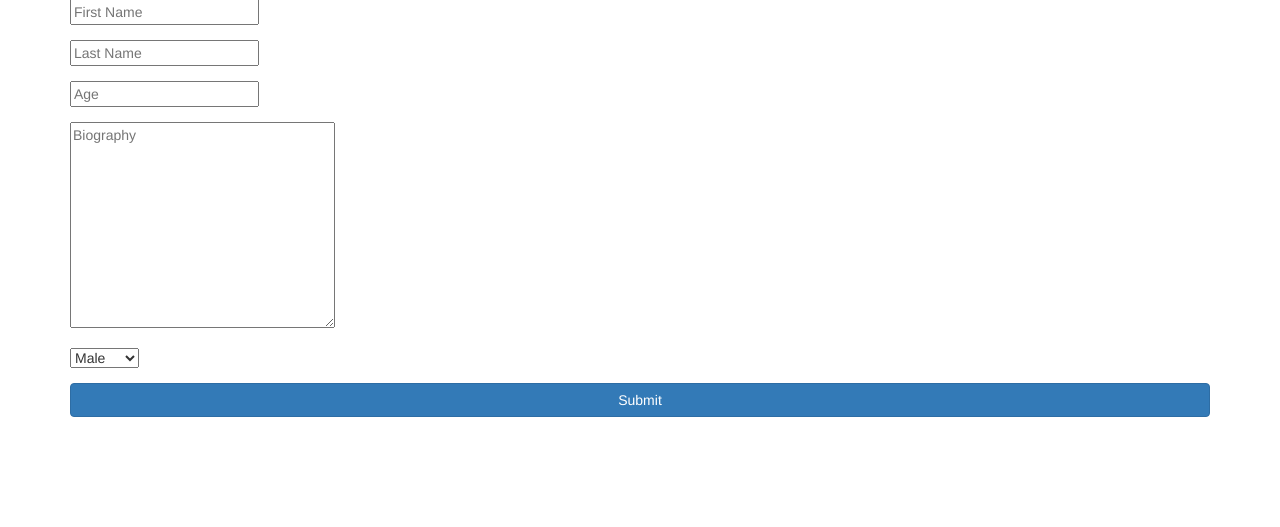
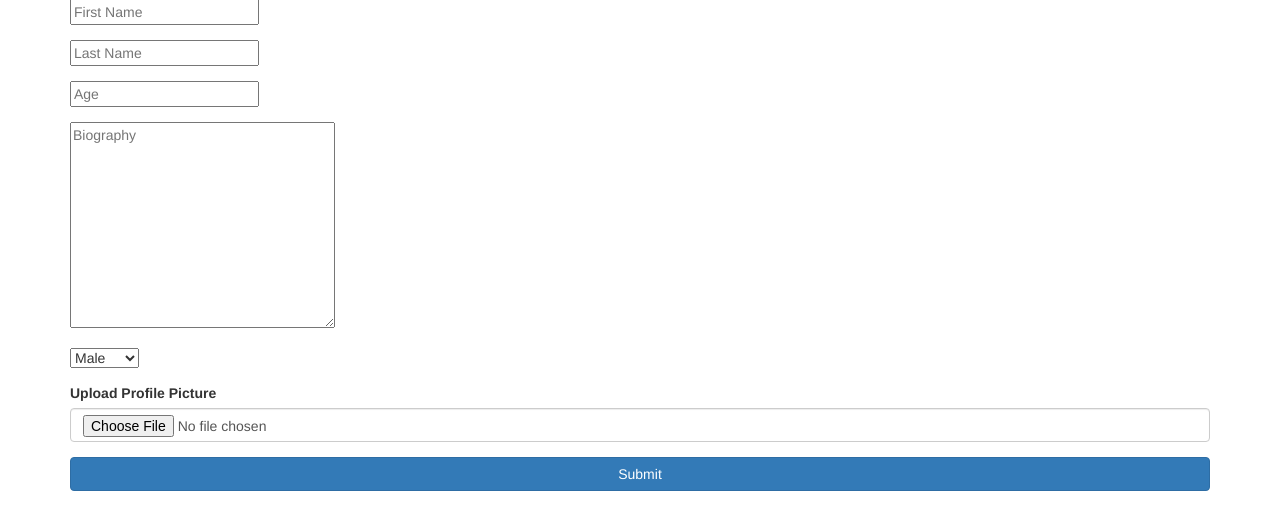
Before and after one commit to uwi-info3180/flask-demo-user, a Flask app: page / in a window 1280 px wide. Shown: the part 273-800 px from the top of the page. Run offline with Flask 2, Linux system fonts and the light colour scheme; some libraries are stand-ins or nearby versions.

Commit message:
upload function

```diff
--- a/app/templates/profile.html
+++ b/app/templates/profile.html
@@ -6,7 +6,7 @@
 
   <div class="Profile-form">
     <h2>Tell us more about </h2>
-    <form action="{{ url_for('profile') }}" method="GET">
+    <form action="{{ url_for('profile') }}" method="post" enctype="multipart/form-data">
       <div class="form-group">
          <input type="text" name="firstname" placeholder="First Name"/>
       </div>
@@ -24,9 +24,12 @@
                 <option value="male">Male</option>
                 <option value="female">Female</option>
                 <option value="other">other</option>
-                        </select>
+            </select>
       </div>
-
+    <div class="form-group">
+        <label for="file">Upload Profile Picture </label>
+        <input type="file" name="file" class="form-control"/>
+    </div>
       <button type="submit" name="submit" class="btn btn-primary btn-block">Submit</button>
     </form>
   </div>
--- a/app/views.py
+++ b/app/views.py
@@ -4,10 +4,11 @@ Jinja2 Documentation:    http://jinja.pocoo.org/2/documentation/
 Werkzeug Documentation:  http://werkzeug.pocoo.org/documentation/
 This file creates your application.
 """
-
+import os
 from app import app, db
-from flask import render_template, request, redirect, url_for, flash
+from flask import render_template, request, redirect, url_for, flash, session, abort, jsonify
 from forms import *
+from werkzeug.utils import secure_filename
 
 ###
 # Routing for your application.
@@ -20,12 +21,17 @@ def home():
 @app.route('/profile/', methods=['GET', 'POST'])
 def profile():
     """Render website's profile page."""
-    if request.method == 'POST':
+    if request.method == 'GET':
         # Accept profile details
         firstname = request.form['fistname']
         lastname = request.form['lastname']
         age = request.form['age']
         biography = request.form['biography']
+        gender = request.form['gender']
+        file_folder = app.config['UPLOAD_FOLDER']
+        file = request.files['file']
+        filename = secure_filename(file.filename)
+        file.save(os.path.join(file_folder, filename))
 
         flash('Profile Added', 'success')
         next = request.args.get('next')
```
Also changed, not shown: app/__init__.py (+3 -6 lines), requirements.txt (+7 -0 lines).
